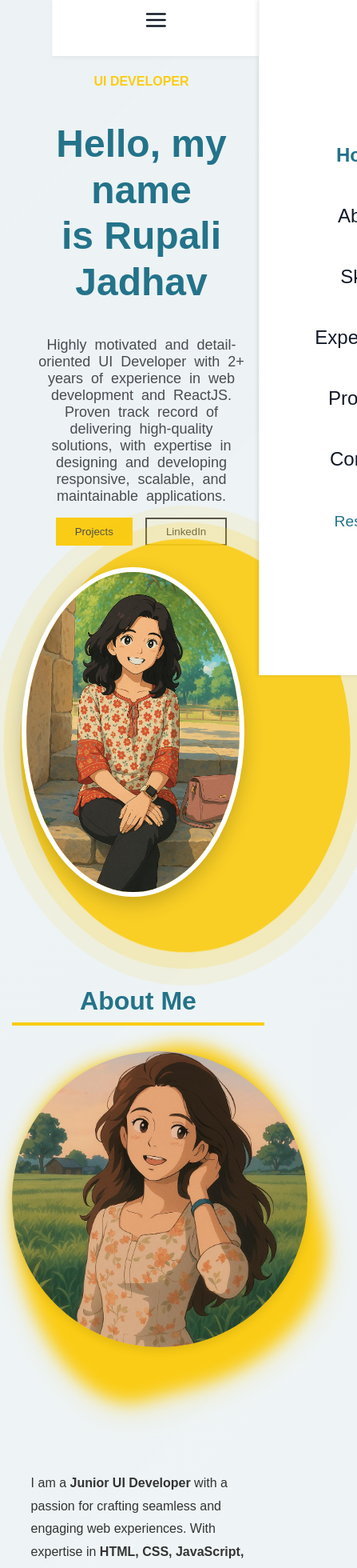
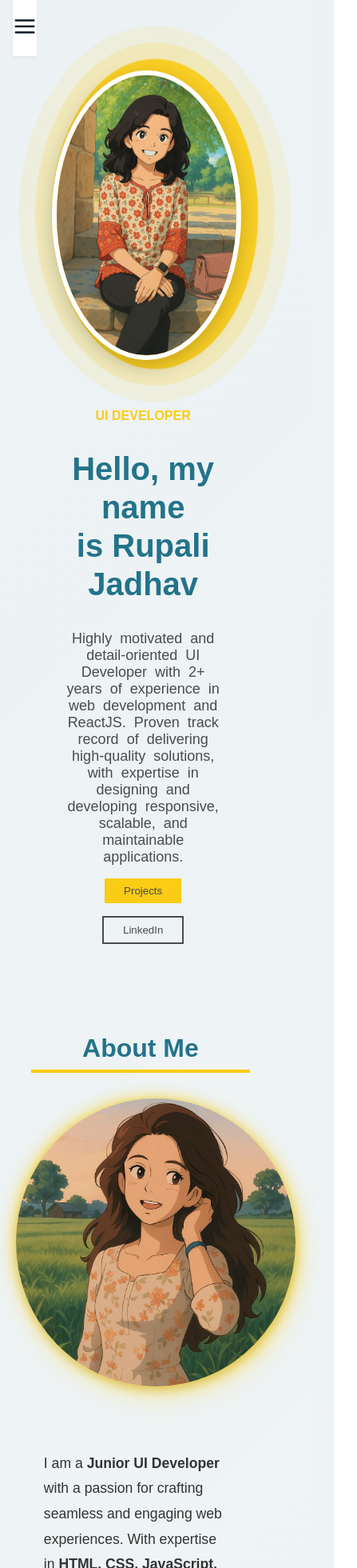
Before and after one commit to rupalijadhav99/My-Portfolio-RJ, a React (Vite) app: page / in a window 390 px wide. Shown: the top 1960 px of the page at 80% size, 447 px wide, since content can reach past the window. Built offline with nearby package versions, Linux system fonts and the light colour scheme.

Commit message:
Changes in file to fix the UI

```diff
--- a/src/components/About/About.css
+++ b/src/components/About/About.css
@@ -11,13 +11,51 @@
   font-weight: bold;
   border-bottom: 4px solid #facc15;
   padding-bottom: 0.5rem;
+  display: inline-block; /* Ensure it doesn't stretch full width */
+}
+
+@media screen and (max-width: 768px) {
+  /* Adjust the heading for mobile */
+  .about-heading {
+    font-size: 2rem;
+    width: 100%;
+  }
+
+  .about-content-wrapper {
+    flex-direction: column;
+    align-items: center;
+  }
+
+  .about-left, .about-right {
+    max-width: 100%;
+    text-align: center;
+    margin-left: -7%;
+  }
+
+  .about-content {
+    padding: 1.5rem;
+    font-size: 1rem;
+  }
+
+  /* Adjust profile image and yellow background for mobile */
+  .profile-img-about,
+  .yellow-bg-about {
+    width: 200px;
+    height: 200px;
+  }
+
+  /* Adjust the floating yellow background */
+  .yellow-bg-about {
+    width: 250px;
+    height: 250px;
+  }
 }
 
 .about-content-wrapper {
   display: flex;
   align-items: center;
   justify-content: center;
-  gap: 5rem;
+  gap: 2rem;
   flex-wrap: wrap;
 }
 
@@ -66,18 +104,19 @@
   margin-bottom: 1.5rem;
 }
 
-
 .yellow-bg-about {
   position: absolute;
-  width: 380px;
-  height: 420px;
+  width: 350px;
+  height: 360px;
   background-color: #facc15;
-  border-radius: 50% 40% 60% 30% / 60% 50% 40% 50%;
+  border-radius: 50%;
   z-index: 0;
   filter: blur(10px);
-  transform: rotate(-15deg);
   box-shadow: 0 10px 30px rgba(250, 204, 21, 0.3);
   animation: floatY 6s ease-in-out infinite;
+  justify-content: center;
+  align-items: center;
+  display: flex;
 }
 
 /* Floating animation for a subtle movement */
@@ -90,40 +129,12 @@
   }
 }
 
-
 .profile-img-about {
   position: relative;
   z-index: 1;
-  width: 370px;
-  height: 370px;
+  width: 350px;
+  height: 360px;
   object-fit: cover;
   border-radius: 50%;
   box-shadow: 0 4px 12px rgba(0, 0, 0, 0.1);
 }
-
-/* Responsive Design */
-@media screen and (max-width: 768px) {
-  .about-heading {
-    font-size: 2rem;
-  }
-
-  .about-content-wrapper {
-    flex-direction: column;
-    align-items: center;
-  }
-
-  .about-left, .about-right {
-    max-width: 100%;
-  }
-
-  .about-content {
-    padding: 1.5rem;
-    font-size: 1rem;
-  }
-
-  .profile-img,
-  .yellow-bg {
-    width: 200px;
-    height: 200px;
-  }
-}
--- a/src/components/Home/Home.css
+++ b/src/components/Home/Home.css
@@ -1,15 +1,17 @@
 .home-container {
   display: flex;
-    flex-direction: column;
+  flex-direction: column;  /* Mobile view: Image should be on top */
   align-items: center;
   padding: 5rem 4rem;
   min-height: 100vh;
+  gap: 2rem; /* Ensures spacing between the content and image */
 }
 
-  @media(min-width: 768px) {
+@media (min-width: 768px) {
   .home-container {
-      flex-direction: row;
-      justify-content: space-between;
+    flex-direction: row;  /* Desktop view: Image on the right */
+    justify-content: flex-start;  /* Align items to the start of the row */
+    align-items: center;  /* Center the items vertically in desktop view */
   }
 }
 
@@ -17,11 +19,14 @@
   max-width: 600px;
   text-align: center;
   margin-left: 3%;
+  order: 2; /* Make sure content comes below the image on mobile */
 }
 
-  @media(min-width: 768px) {
+@media (min-width: 768px) {
   .home-left {
     text-align: left;
+    margin-left: 0;
+    order: 1; /* Content should come first on desktop */
   }
 }
 
@@ -32,7 +37,7 @@
 }
 
 .intro-title {
-    font-size: 3rem;
+  font-size: 2.5rem;
   font-weight: 800;
   color: #111827;
   line-height: 1.2;
@@ -50,9 +55,10 @@
   display: flex;
   gap: 1rem;
   justify-content: center;
+  flex-wrap: wrap;
 }
 
-  @media(min-width: 768px) {
+@media (min-width: 768px) {
   .buttons {
     justify-content: flex-start;
   }
@@ -81,23 +87,17 @@
   display: flex;
   align-items: center;
   justify-content: center;
-    margin-right: 5%;
-  }
-
-  @media(min-width: 768px) {
-    .home-right {
-      margin-top: 0;
-    }
 }
 
 .yellow-bg {
   position: absolute;
-    width: 400px;
-    height: 500px;
+  width: 400px; /* Default size for desktop */
+  height: 500px; /* Default size for desktop */
   background-color: #facc15;
   border-radius: 50%;
   z-index: 0;
-    box-shadow: 0 0 0 20px rgba(250, 204, 21, 0.2),
+  box-shadow:
+    0 0 0 20px rgba(250, 204, 21, 0.2),
     0 0 0 40px rgba(250, 204, 21, 0.1);
   animation: pulse 4s infinite ease-in-out;
 }
@@ -120,14 +120,37 @@
   height: 400px;
   object-fit: cover;
   border-radius: 50%;
-    border: 6px solid #fff; /* clean white border to separate from yellow */
+  border: 6px solid #fff;
   box-shadow: 0 8px 24px rgba(0, 0, 0, 0.2);
   transition: transform 0.4s ease, box-shadow 0.3s ease;
   margin-top: 10%;
 }
 
-
 .profile-img:hover {
   transform: scale(1.03) rotate(1deg);
   box-shadow: 0 16px 28px rgba(0, 0, 0, 0.25);
 }
+
+/* For mobile screens - tweak margin and size of yellow background */
+@media (max-width: 767px) {
+  .profile-img {
+    margin-top: 0.5rem; /* Adds space for mobile */
+    width: 225px;
+    height: 350px;
+    margin-left: 1rem;
+  }
+
+  .home-container {
+    gap: 3rem; /* Ensures a bit more space between sections */
+  }
+
+  .home-right {
+    width: 100%;
+    max-width: none; /* Allow image to be more flexible */
+  }
+
+  .yellow-bg {
+    width: 250px; /* Adjust the size for mobile */
+    height: 375px; /* Adjust the size for mobile */
+  }
+}
--- a/src/components/Home/Home.jsx
+++ b/src/components/Home/Home.jsx
@@ -20,11 +20,11 @@ export default function Home() {
           <button className="btn-secondary">LinkedIn</button>
         </div>
       </div>
+
       <div className="home-right">
         <div className="yellow-bg"></div>
         <img src="src/assets/rupaliJ.jpg" alt="Rupali Jadhav" className="profile-img" />
       </div>
-
     </div>
   );
 }
--- a/src/components/Navbar/Navbar.css
+++ b/src/components/Navbar/Navbar.css
@@ -14,12 +14,12 @@
 
 /* Navbar styles */
 .navbar {
-    width: auto;
-    display: fle;
-    height: 50px;
-    padding: 10px 0;
-    justify-content: space-between;
-    align-items: center;
+  width: auto;
+  display: flex;
+  height: 50px;
+  padding: 10px 0;
+  justify-content: space-between;
+  align-items: center;
 }
 
 /* Menu icon (hamburger/close) */
@@ -75,6 +75,12 @@
 
 /* Mobile styles */
 @media (max-width: 768px) {
+  .navbar-container {
+    width: auto;
+    left: 1rem;
+    transform: none;
+  }
+
   .menu-icon {
     display: block;
     z-index: 10001;
@@ -85,15 +91,16 @@
     position: fixed;
     top: 0;
     right: -100%;
-    width: 100%;
+    width: 70%; /* 👈 instead of 100% */
     height: 100vh;
     background-color: #ffffff;
     justify-content: center;
     align-items: center;
     gap: 2rem;
+    padding: 1rem;
     transition: right 0.3s ease-in-out;
     z-index: 10000;
-    box-shadow: -2px 0 5px rgba(0,0,0,0.1);
+    box-shadow: -2px 0 5px rgba(0, 0, 0, 0.15);
   }
 
   .nav-links.active {
--- a/src/components/Navbar/Navbar.jsx
+++ b/src/components/Navbar/Navbar.jsx
@@ -9,7 +9,7 @@ const Navbar = ({ currentSection, onSectionChange }) => {
 
   const handleNavClick = (section) => {
     onSectionChange(section);
-    setMenuOpen(false); // Close menu after selection
+    setMenuOpen(false); // Close menu after selecting a link
   };
 
   return (
@@ -52,8 +52,7 @@ const Navbar = ({ currentSection, onSectionChange }) => {
               Contact
             </button>
           </li>
-          <li>
-            <button className={`resumeButton ${currentSection === "resume" ? "active" : ""}`}>
+          <li className="resumeButton">
             <a
               className="btn PrimaryBtn"
               href="https://aqua-odille-52.tiiny.site/"
@@ -62,7 +61,6 @@ const Navbar = ({ currentSection, onSectionChange }) => {
             >
               Resume
             </a>
-            </button>
           </li>
         </ul>
       </nav>
--- a/src/components/Projects/ProjectCard.jsx
+++ b/src/components/Projects/ProjectCard.jsx
@@ -14,7 +14,6 @@ function ProjectCard({ name, description, features, technologies }) {
       <h2 className="project-title">{name}</h2>
 
       <div className="project-section">
-        <h3 className="section-heading">Description:</h3>
         <p className="section-content">{description}</p>
       </div>
 
--- a/src/components/Projects/Projects.jsx
+++ b/src/components/Projects/Projects.jsx
@@ -5,6 +5,17 @@ import ProjectCard from "./ProjectCard";
 import "./Projects.css";
 
 const projects = [
+  {
+    name: "Human Resource Management System",
+    description: "Built a comprehensive Human Resource Management System handling onboarding to offboarding processes, ensuring seamless employee management.",
+    features: [
+      "Employee Onboarding: Developed a guided onboarding process.",
+      "Timesheet Management: Implemented a module for employees to log working hours.",
+      "Shift Management: Designed an interactive shift scheduling system.",
+      "Leave Management: Integrated leave requests and approval system.",
+    ],
+    technologies: ["React.js", "Bootstrap", "Redux", "REST API"],
+  },
   {
     name: "Onboarding Portal",
     description: "Developed a complete onboarding portal for organizations using Eclipse JSP pages. Implemented features like requisition forms, job title and description management, job seeker profiles, interview scheduling, and feedback submission.",
@@ -44,17 +55,6 @@ const projects = [
       "Java",
     ],
   },
-  {
-    name: "HRMS (React.js)",
-    description: "Built a comprehensive Human Resource Management System handling onboarding to offboarding processes, ensuring seamless employee management.",
-    features: [
-      "Employee Onboarding: Developed a guided onboarding process.",
-      "Timesheet Management: Implemented a module for employees to log working hours.",
-      "Shift Management: Designed an interactive shift scheduling system.",
-      "Leave Management: Integrated leave requests and approval system.",
-    ],
-    technologies: ["React.js", "Bootstrap", "Redux", "REST API"],
-  },
 ];
 
 function Projects() {
```
Lines whose indentation alone changed are shown as unchanged.
